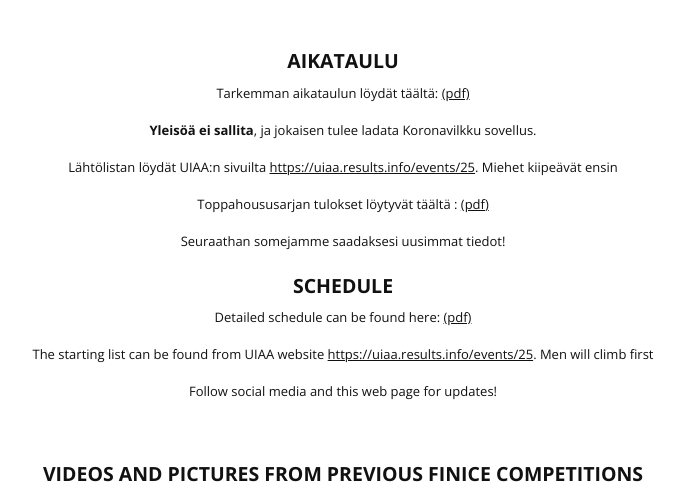
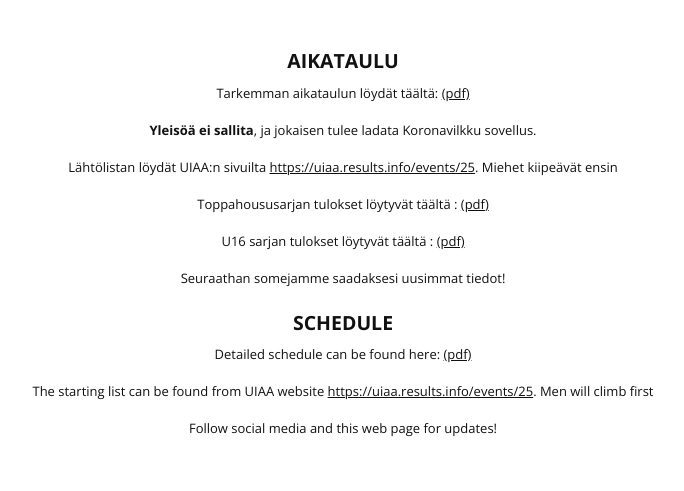
Before and after one commit to Finice-net/finice2021.com, a plain HTML site: page index.html in a window 1280 px wide. Shown: the part 704-1195 px from the top of the page, without its empty margins (297-981 px from the left). Drawn offline with nearby package versions, Linux system fonts and the light colour scheme; grey boxes are pictures that could not be loaded.

Commit message:
u16 results

```diff
--- a/index.html
+++ b/index.html
@@ -108,6 +108,7 @@
 				<p><b>Yleisöä ei sallita</b>, ja jokaisen tulee ladata Koronavilkku sovellus.</p>
 				<p>Lähtölistan löydät UIAA:n sivuilta <a href="https://uiaa.results.info/events/25">https://uiaa.results.info/events/25</a>. Miehet kiipeävät ensin</p>
 				<p>Toppahoususarjan tulokset löytyvät täältä : <a href=".\_assets\pdf\Finice2021_toppahoususarja_results.pdf">(pdf)</a></p>
+				<p>U16 sarjan tulokset löytyvät täältä : <a href=".\_assets\pdf\U16_results.pdf">(pdf)</a></p>
 				<p>Seuraathan somejamme saadaksesi uusimmat tiedot!</p>
 				<h2>SCHEDULE</h2>
 				<p>Detailed schedule can be found here: <a href=".\_assets\pdf\aikataulu2021.pdf">(pdf)</a></p>
```
Also changed, not shown: 1 other file.
